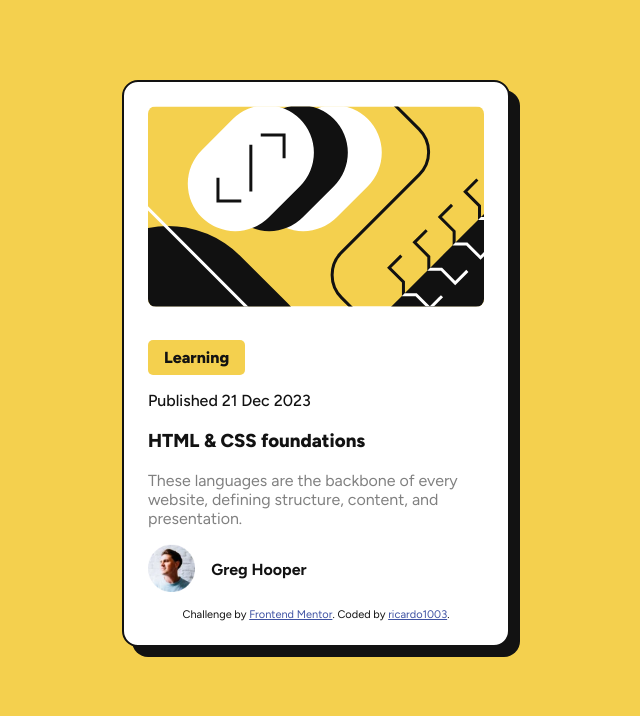
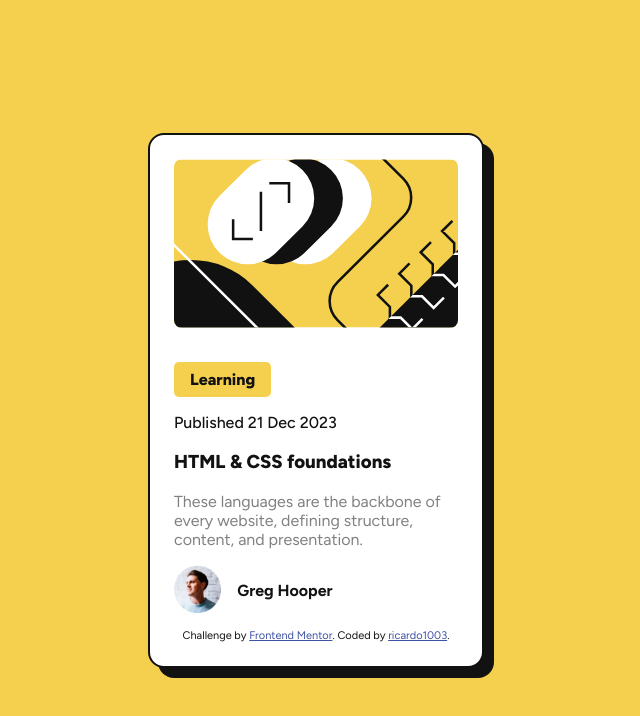
Before and after one commit to ricardo1003/blog-preview-card-main, a plain HTML site: page index.html in a window 1280 px wide. Shown: the whole page, without its empty margins (324-964 px from the left). Drawn offline with Linux system fonts and the light colour scheme.

Commit message:
centering

```diff
--- a/css/styles.css
+++ b/css/styles.css
@@ -4,11 +4,15 @@ body{
     font-family: "Figtree";
     height: 100vh;
     color: hsl(0, 0%, 7%);
+    display: flex;
+    align-items: center;
 }
 main{
+    box-sizing: border-box;
+    height: 535px;
     width: 21rem;
     padding: 1.5rem;
-    margin: 5rem auto;
+    margin: 0 auto;
     background-color: white;
     border-radius: 1rem;
     border: 2px solid hsl(0, 0%, 7%);
@@ -21,6 +25,7 @@ main{
 }
 
 .image img{
+    width: 100%;
     margin-bottom: 1rem;
     border-radius: .5rem;
     -webkit-border-radius: .5rem;
```
